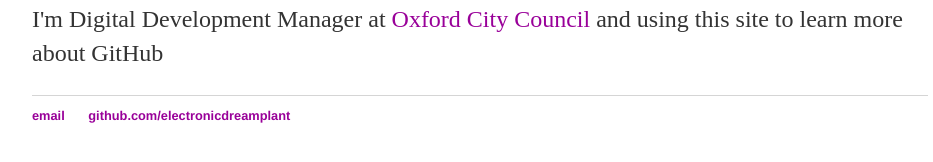
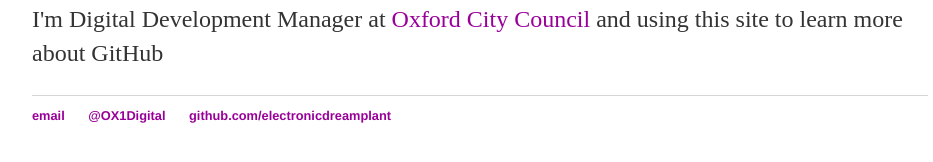
Before and after one commit to electronicdreamplant/electronicdreamplant.github.io, a Jekyll site: the page built from index.html, in a window 1280 px wide. Shown: the part 194-356 px from the top of the page, without its empty margins (160-1093 px from the left). Built offline with Jekyll 4.4.1, drawn with Linux system fonts in a browser that asks for light colours.

Commit message:
Update default.html
Changes to footer to add contact details

```diff
--- a/_layouts/default.html
+++ b/_layouts/default.html
@@ -22,6 +22,8 @@
 			<footer>
 	    		<ul>
 	        		<li><a href="mailto:neillawrencephotography@gmail.com">email</a></li>
+	        		<li><a href="https://twitter.com/Ox1Digital">@OX1Digital</a></li>
+	        		<li><a href="https://www.linkedin.com/in/neil-lawrence-3ba71a12>LinkedIn</li>
 	        		<li><a href="https://github.com/electronicdreamplant">github.com/electronicdreamplant</a></li>
 				</ul>
 			</footer>
```
